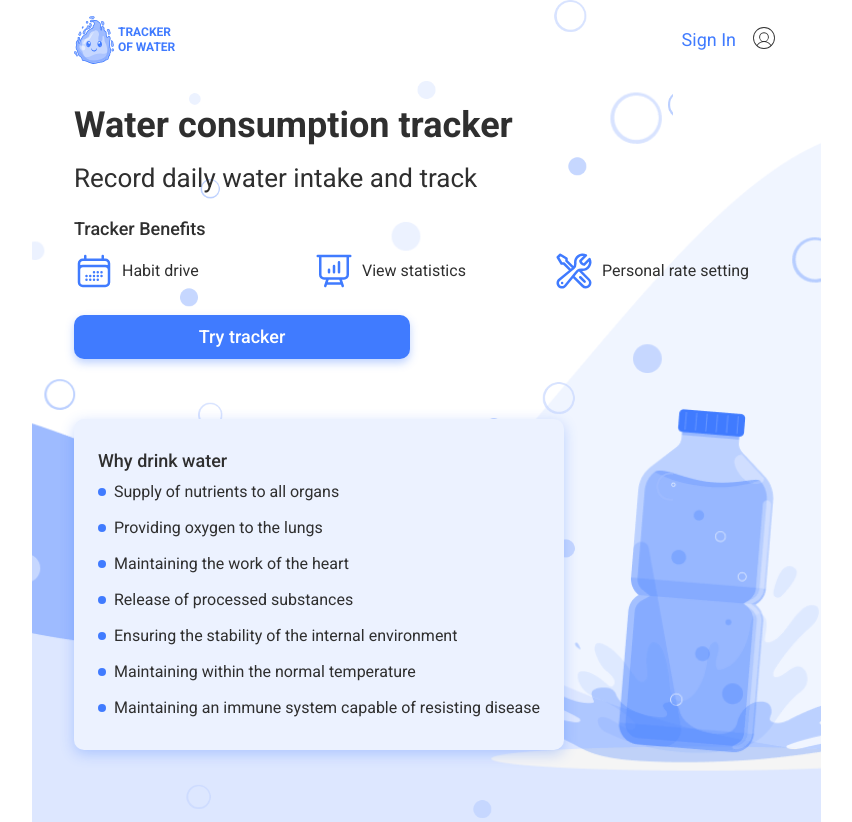
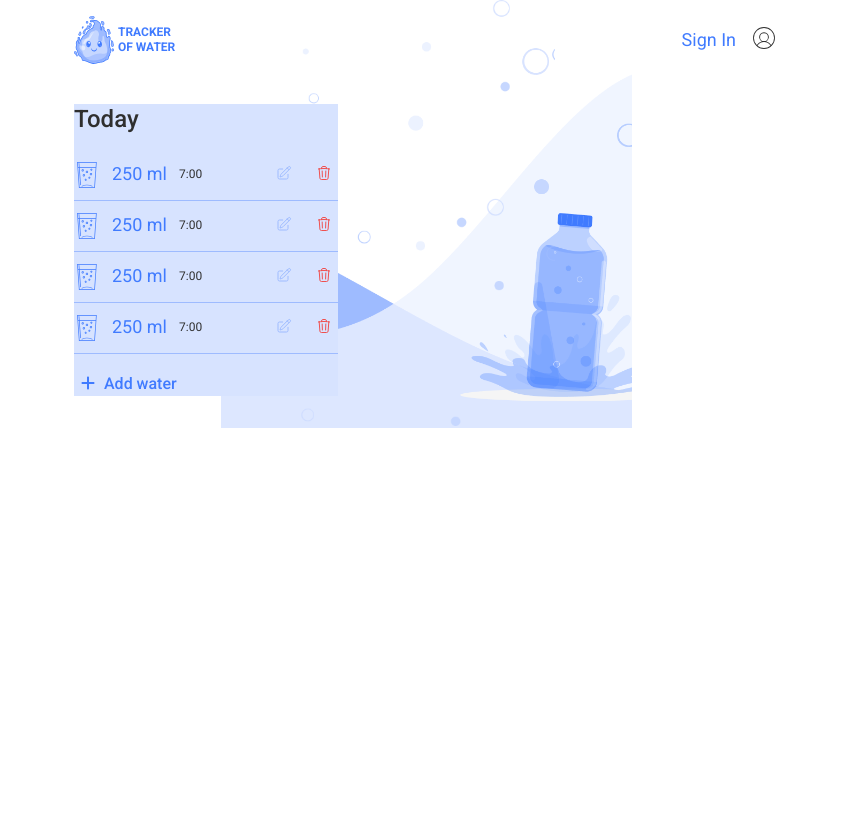
Before and after one commit to Iryna1511/project-06-front, a React (Vite) app: page /welcome in a window 1280 px wide. Shown: the whole page, without its empty margins (214-1066 px from the left). After the commit the page ends 800 px from the top, so only its background shows below. Built offline with nearby package versions, Linux system fonts and the light colour scheme.

Commit message:
mob styles
and scroll

```diff
--- a/src/components/TodayWaterList/TodayWaterList.jsx
+++ b/src/components/TodayWaterList/TodayWaterList.jsx
@@ -0,0 +1,103 @@
+import css from "./TodayWaterList.module.css";
+import { HiOutlineTrash, HiOutlinePencilSquare } from "react-icons/hi2";
+import { FaPlus } from "react-icons/fa6";
+
+export default function TodayWaterList() {
+  return (
+    <div className={css.container}>
+      <h2 className={css.title}>Today</h2>
+      <ul className={css.list}>
+        <li className={css.item}>
+          <svg className={css.icon} width="26" height="26">
+            <use href="icons.svg#icon-glass"></use>
+          </svg>
+          <p className={css.amount}>250 ml</p>
+          <p className={css.time}>7:00</p>
+          <div className={css.buttons}></div>
+          <button className={css.btnEdit} type="button">
+            <HiOutlinePencilSquare />
+          </button>
+          <button className={css.btnDelete} type="button">
+            <HiOutlineTrash />
+          </button>
+        </li>
+        <li className={css.item}>
+          <svg className={css.icon} width="26" height="26">
+            <use href="icons.svg#icon-glass"></use>
+          </svg>
+          <p className={css.amount}>250 ml</p>
+          <p className={css.time}>7:00</p>
+          <div className={css.buttons}></div>
+          <button className={css.btnEdit} type="button">
+            <HiOutlinePencilSquare />
+          </button>
+          <button className={css.btnDelete} type="button">
+            <HiOutlineTrash />
+          </button>
+        </li>
+        <li className={css.item}>
+          <svg className={css.icon} width="26" height="26">
+            <use href="icons.svg#icon-glass"></use>
+          </svg>
+          <p className={css.amount}>250 ml</p>
+          <p className={css.time}>7:00</p>
+          <div className={css.buttons}></div>
+          <button className={css.btnEdit} type="button">
+            <HiOutlinePencilSquare />
+          </button>
+          <button className={css.btnDelete} type="button">
+            <HiOutlineTrash />
+          </button>
+        </li>
+        <li className={css.item}>
+          <svg className={css.icon} width="26" height="26">
+            <use href="icons.svg#icon-glass"></use>
+          </svg>
+          <p className={css.amount}>250 ml</p>
+          <p className={css.time}>7:00</p>
+          <div className={css.buttons}></div>
+          <button className={css.btnEdit} type="button">
+            <HiOutlinePencilSquare />
+          </button>
+          <button className={css.btnDelete} type="button">
+            <HiOutlineTrash />
+          </button>
+        </li>
+        <li className={css.item}>
+          <svg className={css.icon} width="26" height="26">
+            <use href="icons.svg#icon-glass"></use>
+          </svg>
+          <p className={css.amount}>250 ml</p>
+          <p className={css.time}>7:00</p>
+          <div className={css.buttons}></div>
+          <button className={css.btnEdit} type="button">
+            <HiOutlinePencilSquare />
+          </button>
+          <button className={css.btnDelete} type="button">
+            <HiOutlineTrash />
+          </button>
+        </li>
+        <li className={css.item}>
+          <svg className={css.icon} width="26" height="26">
+            <use href="icons.svg#icon-glass"></use>
+          </svg>
+          <p className={css.amount}>250 ml</p>
+          <p className={css.time}>7:00</p>
+          <div className={css.buttons}></div>
+          <button className={css.btnEdit} type="button">
+            <HiOutlinePencilSquare />
+          </button>
+          <button className={css.btnDelete} type="button">
+            <HiOutlineTrash />
+          </button>
+        </li>
+      </ul>
+      <button className={css.btnAdd} type="button">
+        <span>
+          <FaPlus />
+        </span>
+        Add water
+      </button>
+    </div>
+  );
+}
--- a/src/components/TodayWaterList/TodayWaterList.module.css
+++ b/src/components/TodayWaterList/TodayWaterList.module.css
@@ -0,0 +1,71 @@
+::-webkit-scrollbar {
+  height: 3px;
+  width: 3px;
+}
+::-webkit-scrollbar-track {
+  background-color: var(--light-blue);
+}
+::-webkit-scrollbar-thumb {
+  border-radius: 6px;
+  background-color: var(--medium-blue);
+}
+
+.container {
+  width: 264px;
+  background-color: var(--soft-blue);
+}
+.title {
+  margin-bottom: 16px;
+  font-weight: 500;
+  font-size: 24px;
+  line-height: 1.25;
+  color: var(--black);
+}
+.list {
+  height: 212px;
+  margin-bottom: 12px;
+  overflow-y: auto;
+}
+.item {
+  display: flex;
+  justify-content: space-between;
+  padding: 12px 0;
+  border-bottom: 1px solid var(--medium-blue);
+}
+.icon {
+  margin-right: 12px;
+  color: var(--blue);
+}
+.amount {
+  margin-right: 12px;
+  font-size: 18px;
+  line-height: 1.33333;
+  color: var(--blue);
+}
+.time {
+  font-size: 12px;
+  line-height: 2;
+  color: var(--black);
+}
+.btnEdit {
+  margin-left: auto;
+  margin-right: 12px;
+  color: var(--medium-blue);
+}
+.btnDelete {
+  color: var(--red);
+}
+.btnAdd {
+  display: flex;
+  gap: 8px;
+  color: var(--blue);
+  font-weight: 500;
+  font-size: 16px;
+}
+
+.btnAdd,
+.btnDelete,
+.btnEdit {
+  border: none;
+  background-color: transparent;
+}
--- a/src/index.css
+++ b/src/index.css
@@ -7,6 +7,15 @@
   --red: #ef5050;
   --orange: #ff9d43;
   --soft-blue: #d7e3ff;
+}
+
+body {
+  font-family: "Roboto", sans-serif;
+  background-color: var(--white);
+  color: var(--black);
+  font-weight: 400;
+  line-height: 1.25;
+  overflow-y: auto;
 }
 
 h1,
@@ -40,12 +49,3 @@ img {
   height: auto;
   object-fit: cover;
 }
-
-body {
-  font-family: "Roboto", sans-serif;
-  background-color: #fff;
-  color: #2f2f2f;
-  font-weight: 400;
-  line-height: 1.25;
-  overflow-y: auto;
-}
--- a/src/pages/WelcomePage/WelcomePage.jsx
+++ b/src/pages/WelcomePage/WelcomePage.jsx
@@ -1,5 +1,10 @@
-import Main from "../../components/Main/Main";
+// import Main from "../../components/Main/Main";
+import TodayWaterList from "../../components/TodayWaterList/TodayWaterList";
+
+// export default function WelcomePage() {
+//   return <Main />;
+// }
 
 export default function WelcomePage() {
-  return <Main />;
+  return <TodayWaterList />;
 }
```
Also changed, not shown: public/icons.svg, 1 other file (tests, documents, lock files or other folders).
